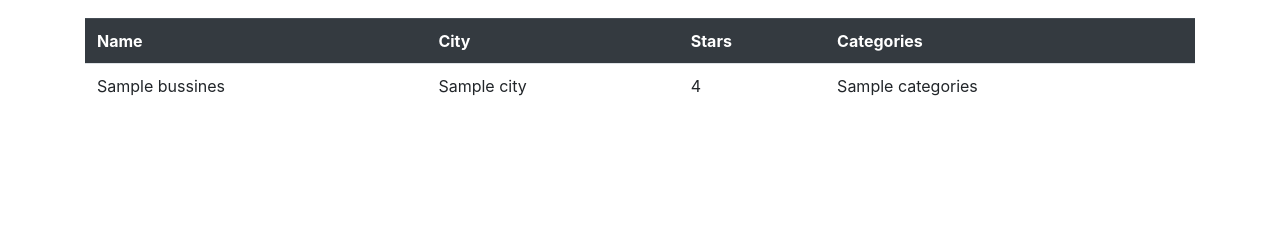
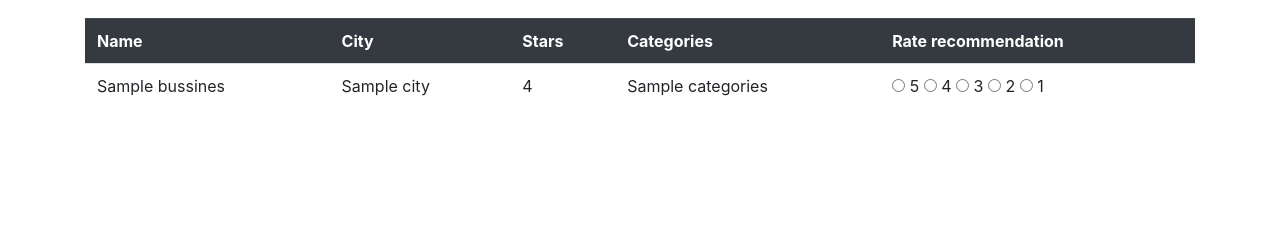
Before and after one commit to ArnoldLara/Taller2_webApp, a Django app: template Bussiness/templates/Bussiness/search.html in a window 1280 px wide. Shown: the part 203-443 px from the top of the page. Run offline with Django 3.2, Linux system fonts and the light colour scheme; the template is opened without the code that fills it: most values are stand-ins (such as "Sample title", 1, 10 or a date in 2020); some libraries are stand-ins or nearby versions.

Commit message:
Se agrega calificacion a las recomendaciones ofrecidas.

```diff
--- a/Bussiness/templates/Bussiness/search.html
+++ b/Bussiness/templates/Bussiness/search.html
@@ -17,6 +17,7 @@
     <th>City</th>
     <th>Stars</th>
     <th>Categories</th>
+    <th>Rate recommendation</th>
   </tr>
   {%for bussiness in bussiness_list %}
        <tr>
@@ -24,6 +25,7 @@
          <td>{{bussiness.city}}</td>
          <td>{{bussiness.stars}}</td>
          <td>{{bussiness.categories}}</td>
+         <td>{% include 'Bussiness/snippets/stars.html' %}</td>
        </tr>
   {%endfor%}
 
--- /dev/null
+++ b/Bussiness/templates/Bussiness/snippets/stars.html
@@ -0,0 +1,13 @@
+
+<div class="rate">
+  <input type="radio" id="star5" name="rate" value="5" />
+  <label for="star5" title="text">5</label>
+  <input type="radio" id="star4" name="rate" value="4" />
+  <label for="star4" title="text">4</label>
+  <input type="radio" id="star3" name="rate" value="3" />
+  <label for="star3" title="text">3</label>
+  <input type="radio" id="star2" name="rate" value="2" />
+  <label for="star2" title="text">2</label>
+  <input type="radio" id="star1" name="rate" value="1" />
+  <label for="star1" title="text">1</label>
+</div>
```
